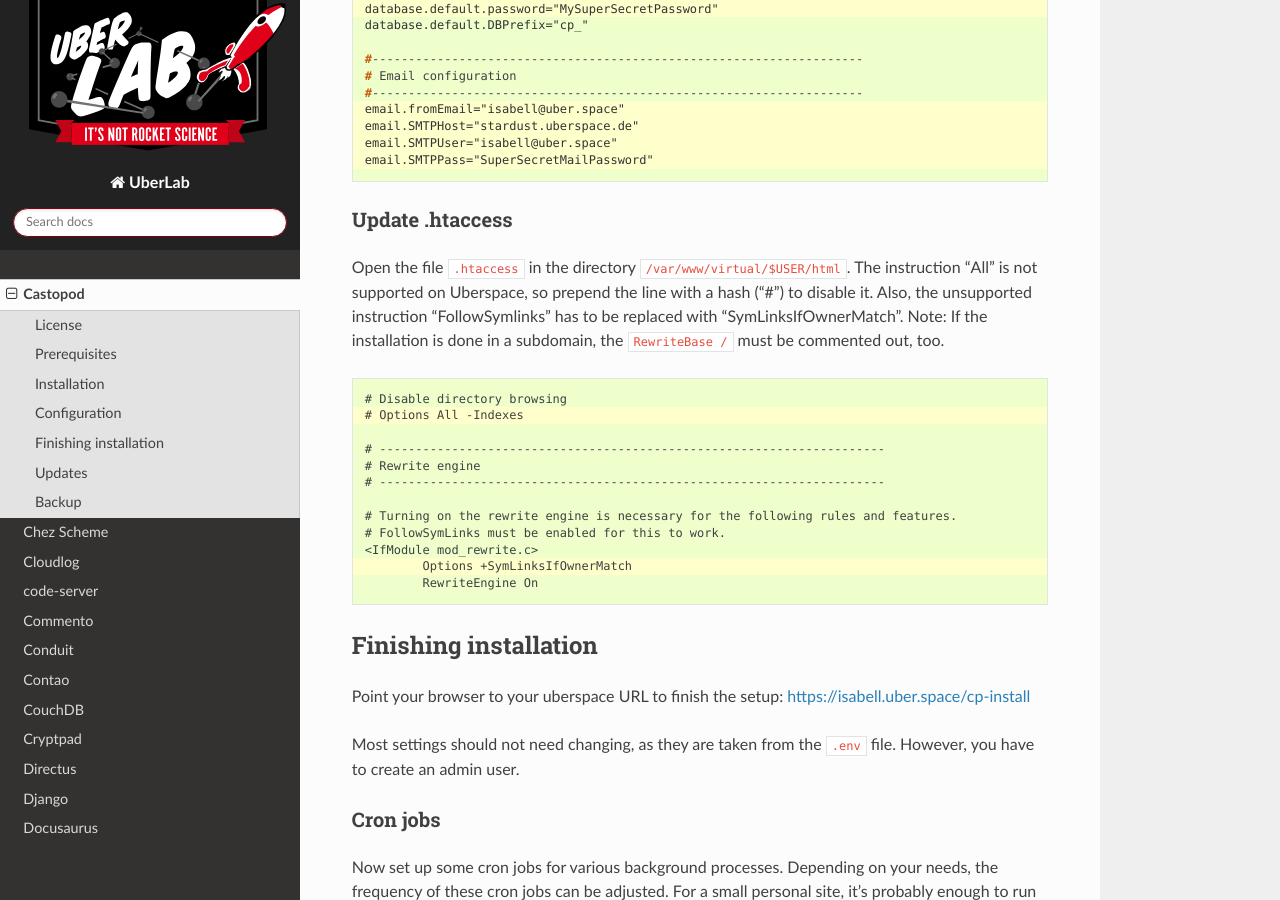
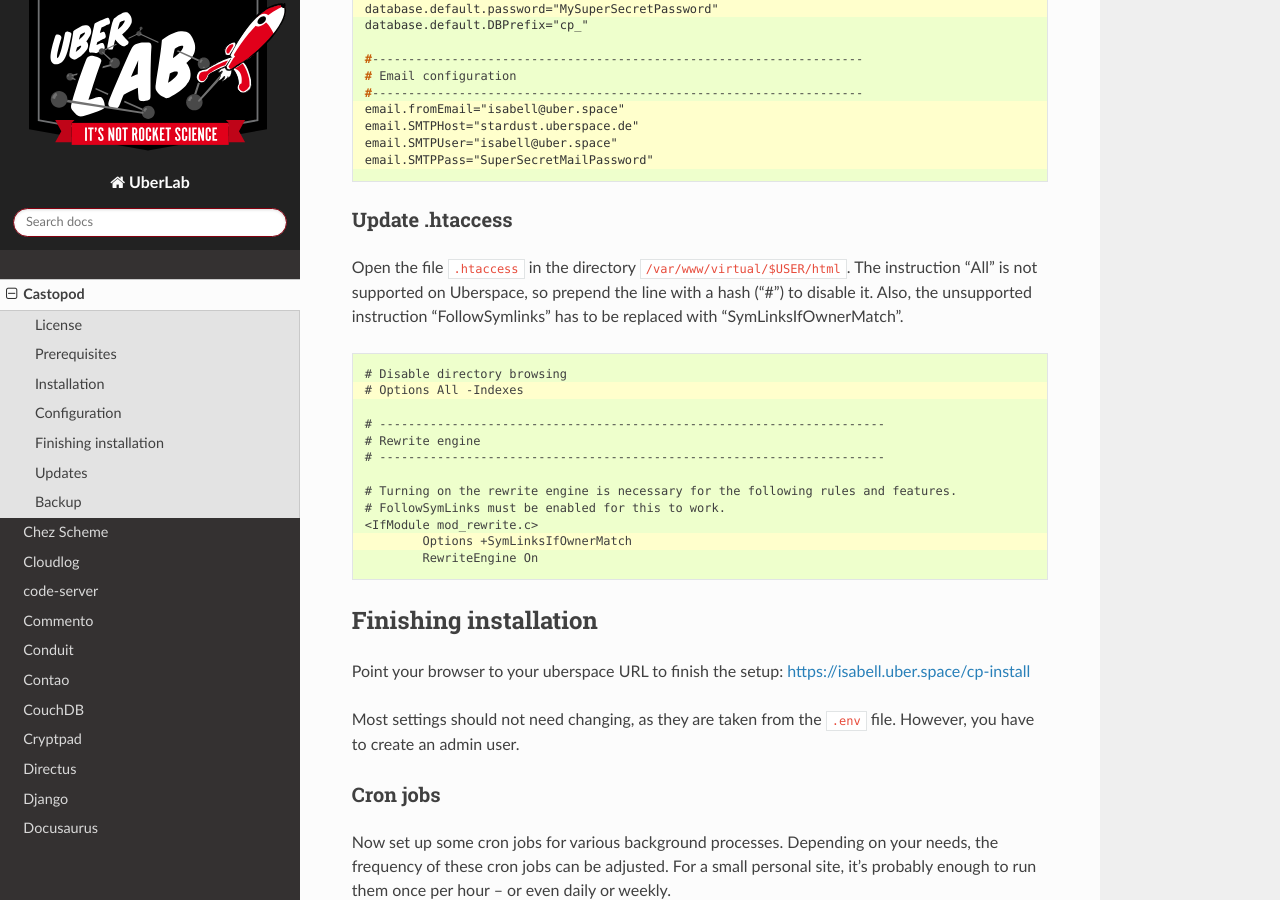
Before and after one commit to Uberspace/lab, a Sphinx documentation site: the page built from source/guide_castopod.rst, in a window 1280 px wide and 900 px high, scrolled down 3840 px. Built offline with Sphinx 7.4.7 and the Read the Docs theme 2.0.0, drawn with Linux system fonts in a browser that asks for light colours.

Commit message:
[castopod] remove information about subdomains

```diff
--- a/source/guide_castopod.rst
+++ b/source/guide_castopod.rst
@@ -159,7 +159,6 @@ The instruction "All" is not supported on Uberspace, so prepend
 the line with a hash ("#") to disable it.
 Also, the unsupported instruction "FollowSymlinks" has to be replaced
 with "SymLinksIfOwnerMatch".
-Note: If the installation is done in a subdomain, the ``RewriteBase /`` must be commented out, too.
 
 .. code-block:: none
   :emphasize-lines: 2,11
```
